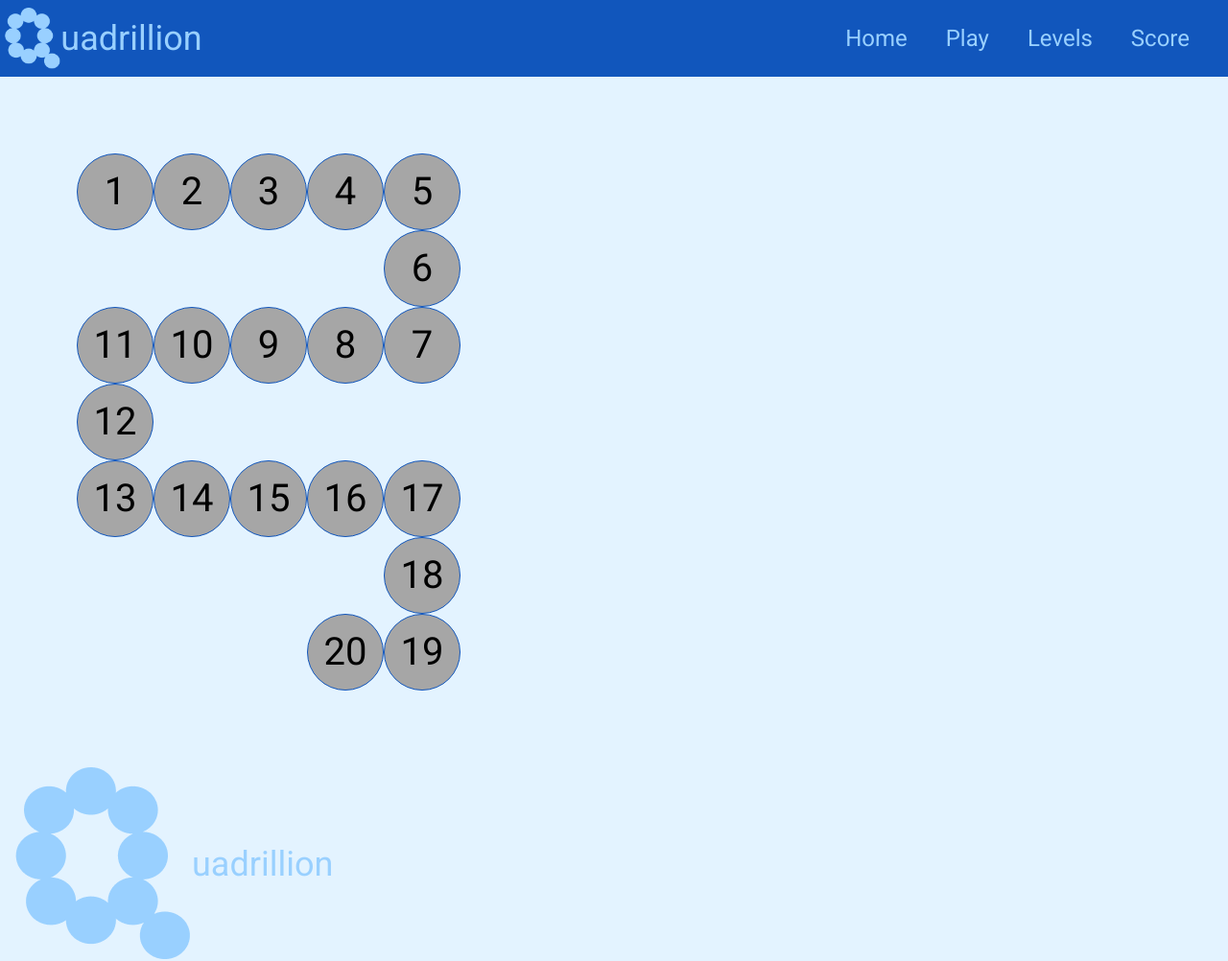
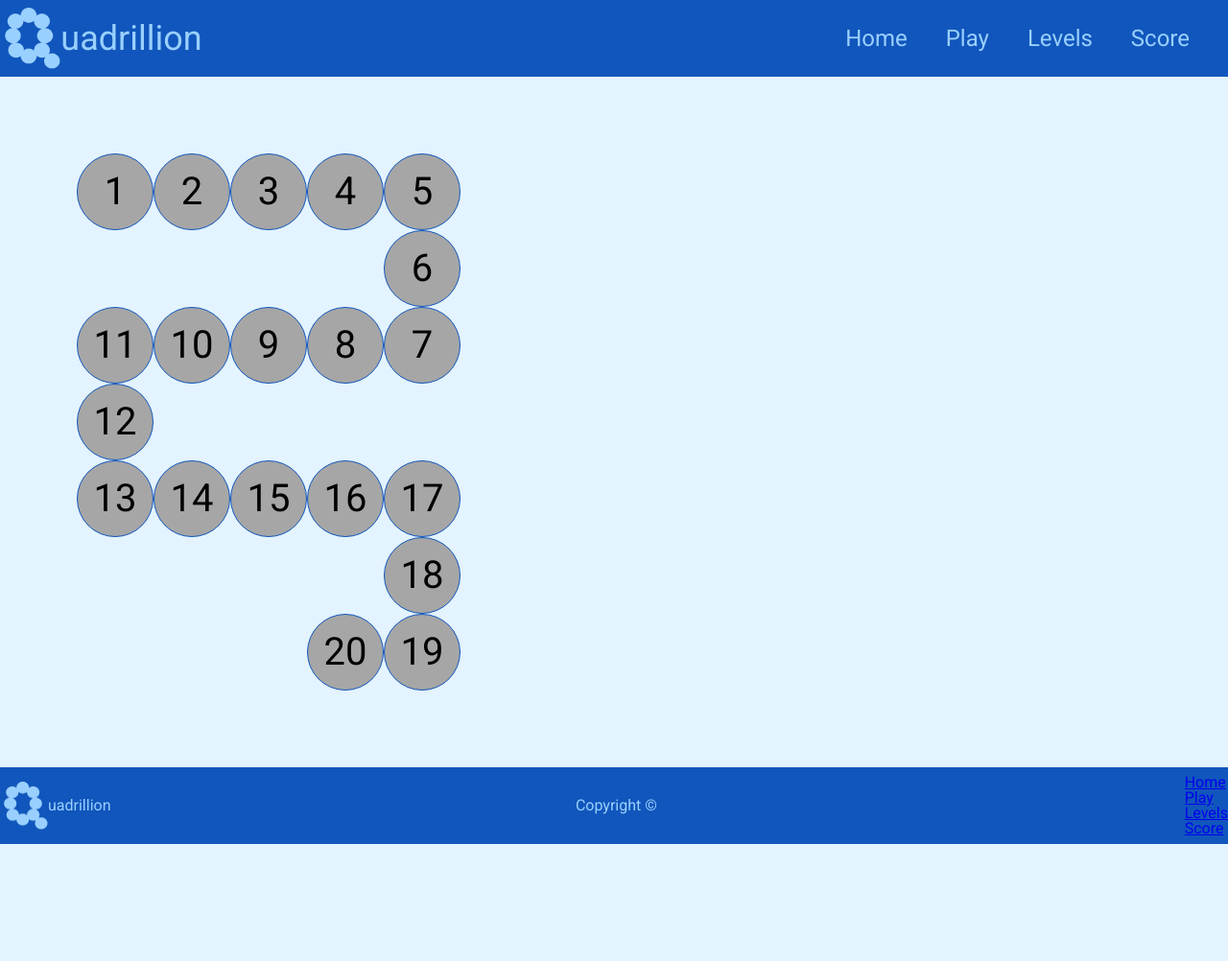
Before and after one commit to iVyperion/Quadrillion, a plain HTML site: page levels.html in a window 1280 px wide. Shown: the whole page at 96% size. After the commit the page ends 880 px from the top, so only its background shows below. Drawn offline with Linux system fonts and the light colour scheme.

Commit message:
footer (nog niet af)

```diff
--- a/css/style.css
+++ b/css/style.css
@@ -117,5 +117,34 @@ nav {
         display: none;
     }
 }
+/*footer*/
+footer{
+    background-color: var(--secondary);
+    min-height: 5rem;
+    height: 7.5dvh;
+    display: flex;
+    flex-direction: row;
+    align-items: center;
+    justify-content: space-between;
+}
+.footer-txt{
+    color: var(--primary);
+    display: flex;
+    justify-content: center;
+
+}
+.footer-logo{
+    width: 50px;
+    display: flex;
+}
+.footer-logo p{
+    color: var(--primary);
+    align-items: center;
+    display: flex;
+}
+
+
+
+
 
 /* ANIMATIONS */
--- a/levels.html
+++ b/levels.html
@@ -122,9 +122,20 @@
         </section>
     </main>
     <footer>
-        <div class="logo">
+        <div class="footer-logo">
             <img src="logo.png" alt="Quadrillion Logo">
-            <p class="mobile-disapear">uadrillion</p>
+            <p>uadrillion</p>
+        </div>
+        <div class="footer-txt">
+        <p>Copyright ©</p>
+        </div>
+        <div class="footer-links">
+            <ul>
+                <li><a href="index.html">Home</a></li>
+                <li><a href="game.html">Play</a></li>
+                <li><a href="levels.html">Levels</a></li>
+                <li><a href="score.html">Score</a></li>
+            </ul>
         </div>
     </footer>
 </body>
```
Also changed, not shown: css/levels.css (line endings or trailing spaces).
